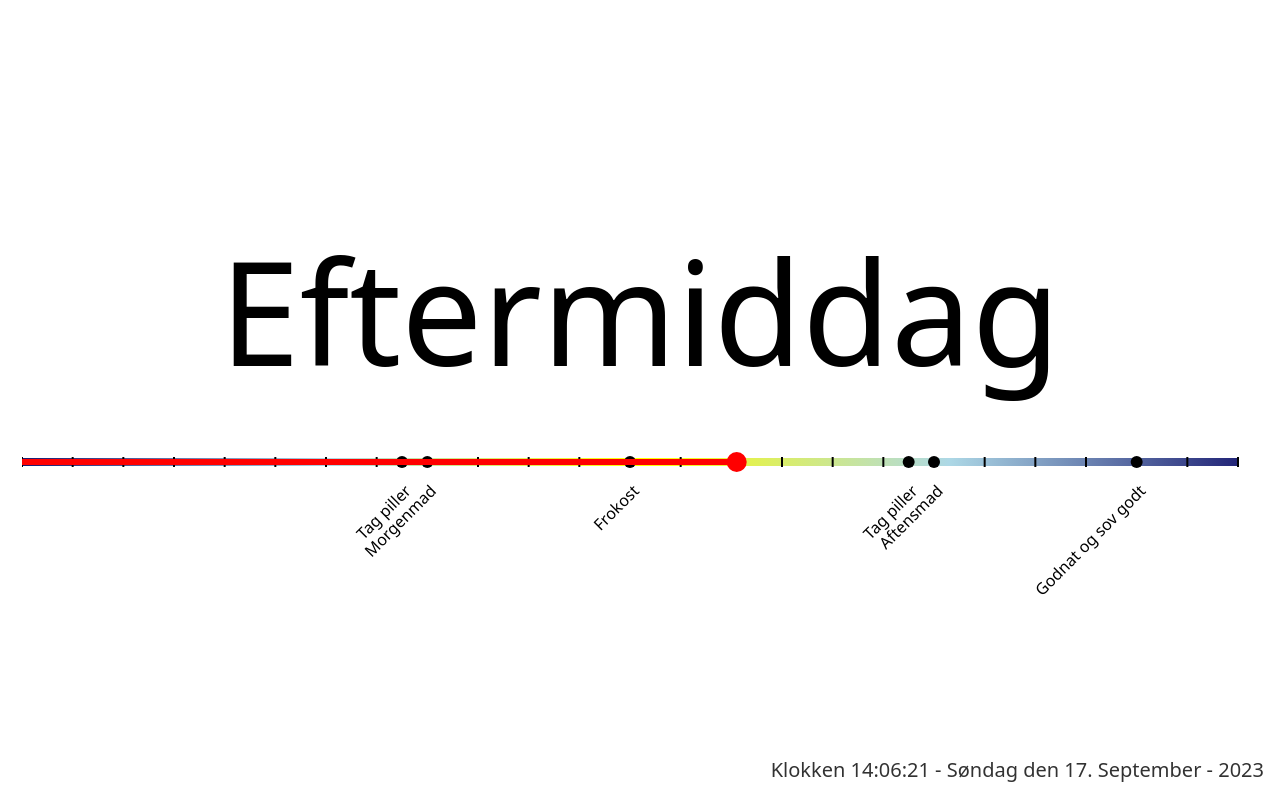
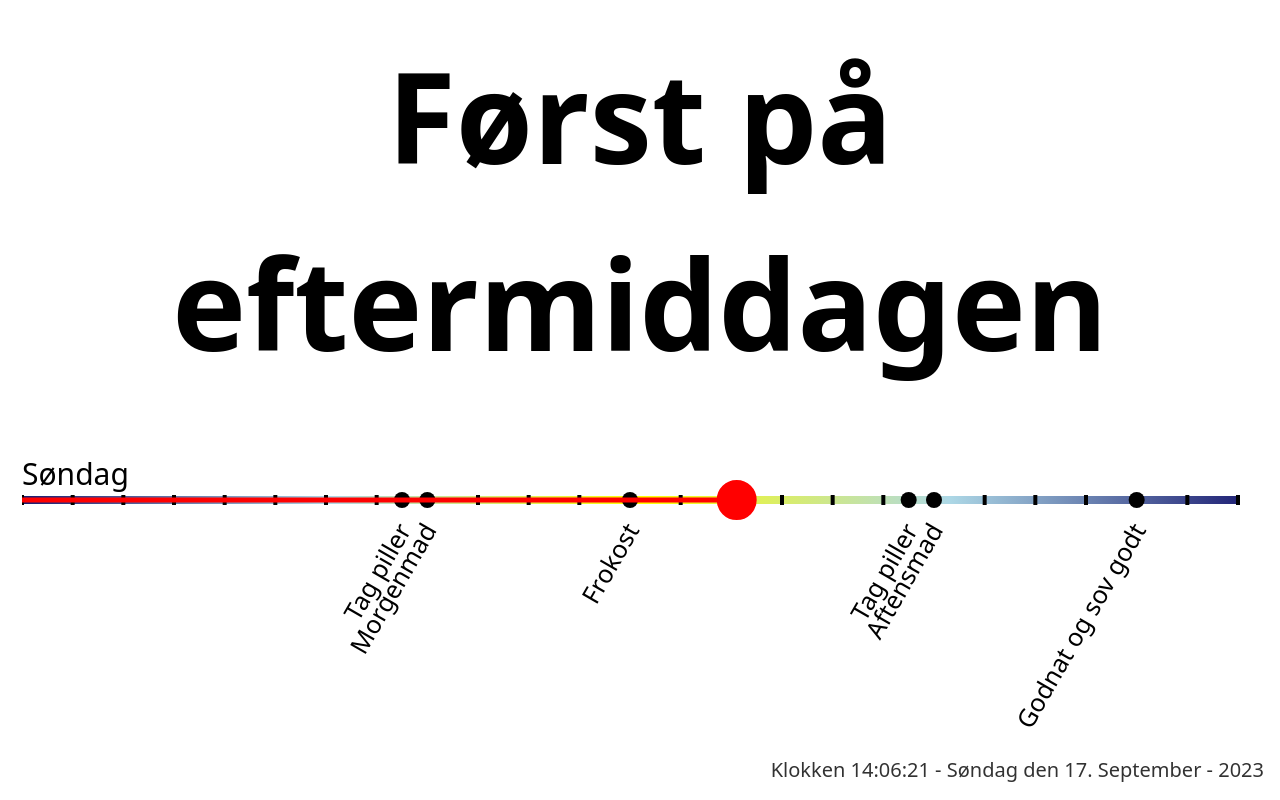
Before and after one commit to rolfmadsen/dementia_timepiece, a Next.js app: page / in a window 1280 px wide. Built offline with nearby package versions, Linux system fonts and the light colour scheme.

Commit message:
Changes to styling

```diff
--- a/src/app/TimeIndicator.client.tsx
+++ b/src/app/TimeIndicator.client.tsx
@@ -1,14 +1,14 @@
 import React, { useEffect, useState } from 'react';
 
 const timePeriodInfo = [
-  { label: 'Midnat kl. 24' },
-  { label: 'Midt på natten kl. 2' },
+  { label: 'Midnat' },
+  { label: 'Først på natten' },
   { label: 'Sidst på natten' },
   { label: 'Morgen' },
   { label: 'Først på formiddagen' },
   { label: 'Sidst på formiddagen' },
   { label: 'Middag' },
-  { label: 'Eftermiddag' },
+  { label: 'Først på eftermiddagen' },
   { label: 'Sidst på eftermiddagen' },
   { label: 'Aften' },
   { label: 'Første på aftenen' },
@@ -59,17 +59,16 @@ const TimeIndicator: React.FC = () => {
   const [timePeriod, settimePeriod] = useState(getTimePeriod(hour));
 
   const lineLength = viewportWidth * 0.95; // 95% of the viewport width
-  const circleRadius = 15;
+  const weekdayNames = ['Søndag', 'Mandag', 'Tirsdag', 'Onsdag', 'Torsdag', 'Fredag', 'Lørdag'];
 
   const findCurrenttimePeriodRange = (currentHour: number) => {
     const timePeriod = getTimePeriod(currentHour);
-    let timePeriodStart = timePeriod * 2; // assuming each timePeriod starts at an even hour
+    let timePeriodStart = timePeriod * 2;
     let timePeriodEnd = timePeriodStart + 2;
     return { timePeriodStart, timePeriodEnd };
   };
 
-  const [progression, setProgression] = useState(0); // New state to hold progression
-  const exactHourIntimePeriod = minute / 60 + second / 3600;
+  const [progression, setProgression] = useState(0);
   const circlePosition = (hour + minute / 60 + second / 3600) * (lineLength / 24);
   const [weekday, setWeekday] = useState("");
 
@@ -91,17 +90,17 @@ const TimeIndicator: React.FC = () => {
       const newHour = now.getHours();
       const newMinute = now.getMinutes();
       const newSecond = now.getSeconds();
-
       const { timePeriodStart, timePeriodEnd } = findCurrenttimePeriodRange(newHour);
       const exactHour = newHour + newMinute / 60 + newSecond / 3600;
       const timePeriodRange = timePeriodEnd - timePeriodStart;
-      const newProgression = (exactHour - timePeriodStart) / timePeriodRange; // updated variable name
+      const newProgression = (exactHour - timePeriodStart) / timePeriodRange;
 
+      setWeekday(weekdayNames[now.getDay()]);
       setHour(newHour);
       setMinute(newMinute);
       setSecond(newSecond);
       settimePeriod(getTimePeriod(newHour));
-      setProgression(newProgression); // Updating the progression state
+      setProgression(newProgression);
     };
 
       const intervalId = setInterval(updateClock, 1000);
@@ -111,12 +110,13 @@ const TimeIndicator: React.FC = () => {
   return (
     <div className="h-screen flex flex-col items-center justify-center">
       {/* Time Period */}
-      <div className="text-center m-10">
-        <p className="text-9xl">{timePeriodInfo[timePeriod].label}</p>
-      </div>
+      <p className="dynamic-text-size text-center">
+        {timePeriodInfo[timePeriod].label}
+      </p>
       {/* Time Period Line of Progression */}
-      <div className="flex items-center justify-center">
-        <svg width={lineLength + 20} height="180"> {/* Changed height to accommodate activity labels */}
+      <div className="flex items-center justify-center m-10">
+        <svg width={lineLength + 20} height="300">
+          <text x="0" y="25" fontSize="30">{weekday}</text>
           <defs>
             <linearGradient id="gradient" x1="0%" y1="0%" x2="100%" y2="0%" gradientUnits="userSpaceOnUse">
               <stop offset="0%" style={{ stopColor: "midnightblue", stopOpacity: 1 }} />
@@ -136,7 +136,7 @@ const TimeIndicator: React.FC = () => {
                 x2={(lineLength / 24) * i}
                 y2="45"
                 stroke="black"
-                strokeWidth="2"
+                strokeWidth="4"
               />
             ))}
             {/* Activity markers */}
@@ -145,22 +145,24 @@ const TimeIndicator: React.FC = () => {
                 <circle
                   cx={(lineLength / 24) * activity.hour}
                   cy="40"
-                  r="6"
+                  r="8"
                   fill="black"
                 />
                 <text
-                  x={(lineLength / 24) * activity.hour + 10} // Adjusted x coordinate to the right
-                  y="70"  // Adjusted y coordinate
-                  fontSize="16"  // Increased font size
-                  textAnchor="end"  // Text will align from the end point
-                  transform={`rotate(-45, ${(lineLength / 24) * activity.hour + 10}, 70)`}  // Adjusted x, y in the rotation
+                  x={(lineLength / 24) * activity.hour + 10}
+                  y="70"
+                  fontSize="25"
+                  textAnchor="end"
+                  transform={`rotate(-60, ${(lineLength / 24) * activity.hour + 10}, 70)`}
                 >
                   {activity.label}
                 </text>
               </g>
             ))}
-          <line x1="0" y1="40" x2={circlePosition} y2="40" stroke="red" strokeWidth="6" />
-          <circle cx={circlePosition} cy="40" r="10" fill="red" />
+          <line x1="0" y1="40" x2={circlePosition} y2="40" stroke="red" strokeWidth="5" />
+          <g>
+            <circle cx={circlePosition} cy="40" r="15" stroke-width="10" stroke="red" fill="red" />
+          </g>
         </svg>
       </div>
 
--- a/src/app/globals.css
+++ b/src/app/globals.css
@@ -2,18 +2,60 @@
 @tailwind components;
 @tailwind utilities;
 
-.text-10xl {
-  font-size: 10rem;
+.dynamic-text-size {
+  font-size: calc(6vw + 6vh);
+  width: 80%;
+  font-weight: bold;
+  margin: auto;
+  white-space: normal;
+  overflow-wrap: break-word;
+}
+
+.text-5xl {
+  font-size: 5rem;
+}
+.text-6xl {
+  font-size: 6rem;
+}
+.text-7xl {
+  font-size: 7rem;
+}
+.text-8xl {
+  font-size: 8rem;
 }
 .text-9xl {
   font-size: 9rem;
 }
-.text-8xl {
-  font-size: 8rem;
+.text-10xl {
+  font-size: 10rem;
 }
-.text-7xl {
-  font-size: 7rem;
+.text-11xl {
+  font-size: 11rem;
 }
-.text-6xl {
-  font-size: 6rem;
+.text-12xl {
+  font-size: 12rem;
 }
+.text-13xl {
+  font-size: 13rem;
+}
+.text-14xl {
+  font-size: 14rem;
+}
+.text-15xl {
+  font-size: 15rem;
+}
+.text-16xl {
+  font-size: 16rem;
+}
+.text-17xl {
+  font-size: 17rem;
+}
+.text-18xl {
+  font-size: 18rem;
+}
+.text-19xl {
+  font-size: 19rem;
+}
+.text-20xl {
+  font-size: 20rem;
+}
--- a/src/app/layout.tsx
+++ b/src/app/layout.tsx
@@ -1,3 +1,4 @@
+import Head from 'next/head';
 import type { Metadata } from 'next'
 import './globals.css'
 
@@ -13,6 +14,11 @@ export default function RootLayout({
 }) {
   return (
     <html lang="da">
+      <head>
+        <Head>
+          <meta name="viewport" content="width=device-width, initial-scale=1" />
+        </Head>
+      </head>
       <body>{children}</body>
     </html>
   )
```
Lines whose indentation alone changed are shown as unchanged.
